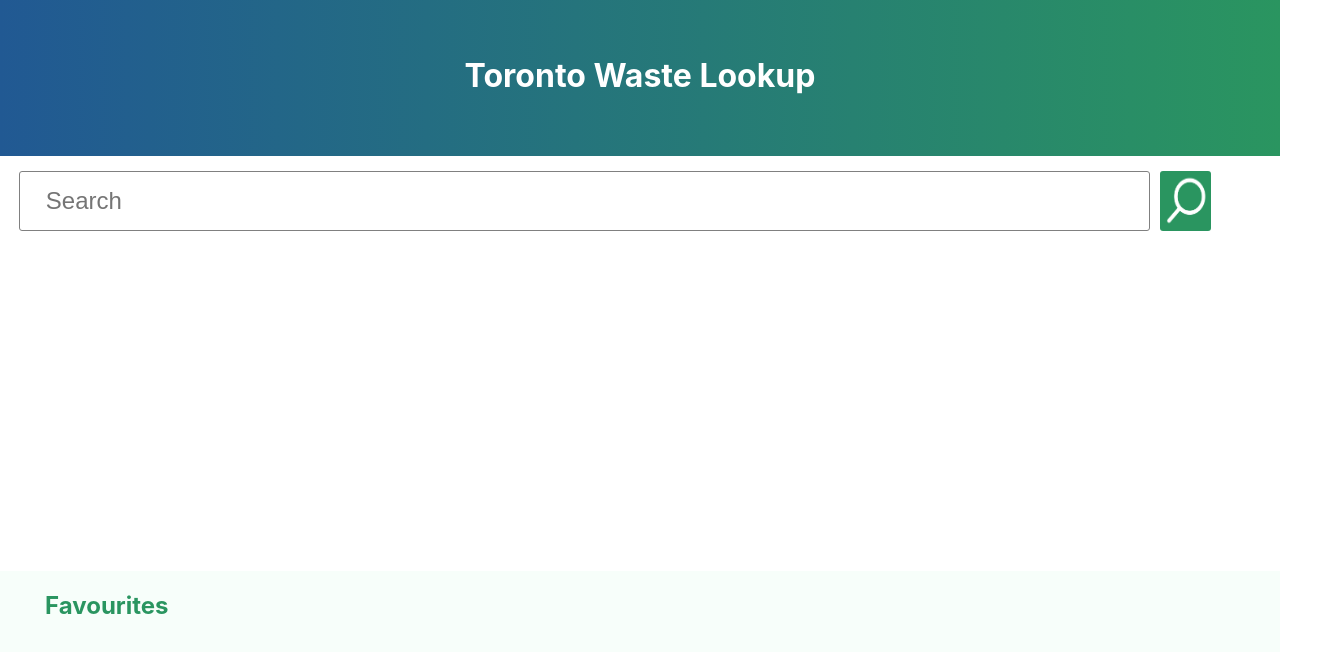
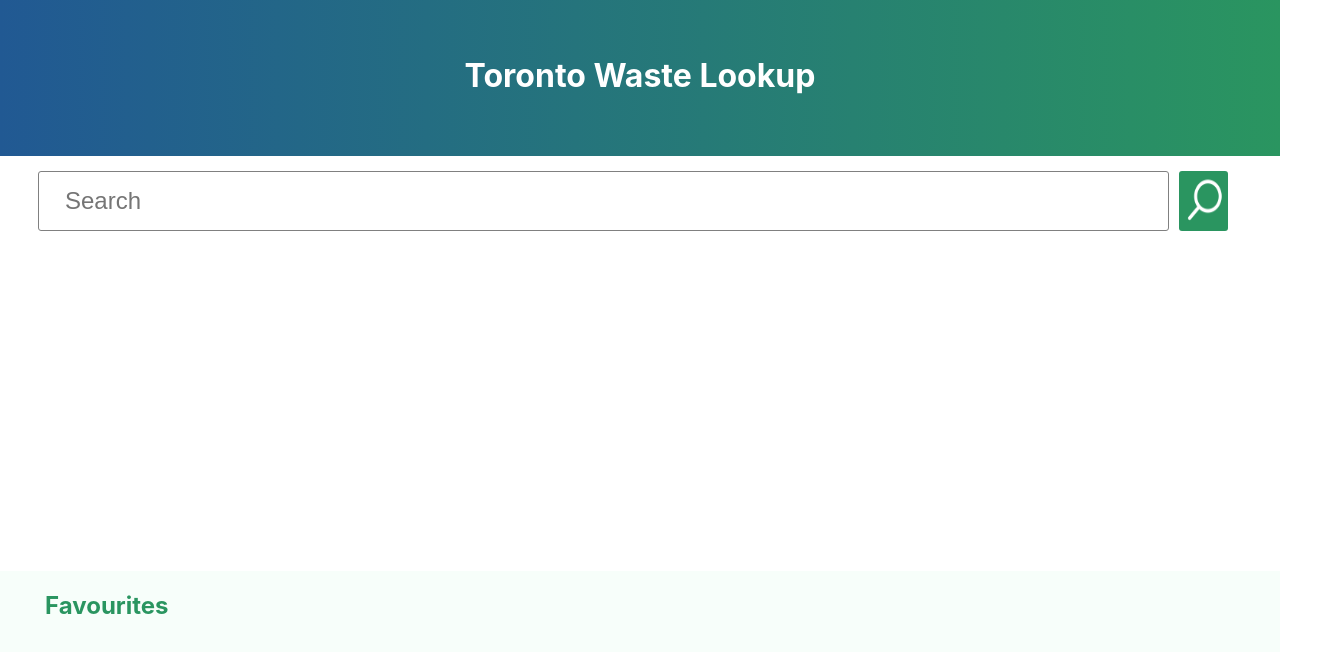
Before and after one commit to Hamza-Akhtar/waste-lookup, a React (Create React App) app: page / in a window 1280 px wide. Shown: the top 652 px of the page, 1325 px wide, since content can reach past the window. Built offline with nearby package versions, Linux system fonts and the light colour scheme.

Commit message:
fixed design

```diff
--- a/src/components/Favourites.css
+++ b/src/components/Favourites.css
@@ -8,13 +8,12 @@
 
 .favouritesH2 {
     padding-left: 45px;
-    width: 100%;
 }
 
  .resultDiv2 {
     width: 100%;
-    margin-left: 50px;
     color: black;
+    margin-left: 3.8%;
     margin-top: -15px;
 }
 
--- a/src/components/Favourites.js
+++ b/src/components/Favourites.js
@@ -1,7 +1,7 @@
 import React from 'react';
 
 import './Favourites.css'
-import img from './star-btn.png'
+import img from './star-btn-selected.png'
 import ReactHtmlParser from 'react-html-parser';
 
 
--- a/src/components/Search.css
+++ b/src/components/Search.css
@@ -13,15 +13,15 @@
     border-radius: 3px;
     font-size: 1.5rem;
     float:left;
-    margin-left: 1.5vw;
+    margin-left: 3vw;
     padding-left: 2vw;
 }
 
 .searchBtn {
     height: 7.5vh;
     min-height: 43px;
-    width: 4%;
-    min-width: 35px;
+    width: 3.8%;
+    min-width: 30px;
     margin-left: 0.8vw;
     background-color: #2a9560;
     font-size: 20px;
--- a/src/components/Search.js
+++ b/src/components/Search.js
@@ -72,7 +72,7 @@
                     <button onClick={this.search} className="searchBtn"></button>
                 </div>
                 <div>
-                    <SearchResults addorRemoveFromFavs={this.addorRemoveFromFavs} arr={filteredList} />
+                    <SearchResults addorRemoveFromFavs={this.addorRemoveFromFavs} arr={filteredList} favourites={this.state.favourites} />
                     <Favourites  addorRemoveFromFavs={this.addorRemoveFromFavs} favourites={this.state.favourites} />
                 </div>
             </div>
--- a/src/components/SearchResults.css
+++ b/src/components/SearchResults.css
@@ -7,12 +7,12 @@
 
  .resultDiv {
     width: 100%;
-    margin-left: 50px;
+    margin-left: 3.8%;
 }
 
 .outer {
     float: left;
-    width: 5%;
+    width: 25px;
 }
 
 .star {
--- a/src/components/SearchResults.js
+++ b/src/components/SearchResults.js
@@ -2,13 +2,15 @@
 import './SearchResults.css';
 import ReactHtmlParser from 'react-html-parser';
 
-import img from './star-btn.png'
+import img from './star-btn.png';
+import starSelected from './star-btn-selected.png';
 
 
 
 class SearchResults extends Component {
     render() {
     var result = this.props.arr;
+    var favourites = this.props.favourites;
     const filteredListDiv = result && result.length > 0 ? result.map(
         elem => {
             const html =  ReactHtmlParser(elem.body);
@@ -16,7 +18,7 @@
             <div className="resultDiv">
             <div className="resultTitle">
             <p className="outer">
-                <img onClick={() => this.props.addorRemoveFromFavs(elem)} alt="add or remove from favourites" src={img} className="star"></img></p>
+                <img onClick={() => this.props.addorRemoveFromFavs(elem)} alt="add or remove from favourites" src={(elem.title in favourites) ? starSelected : img} className="star"></img></p>
                 <p>{elem.title}</p>
             </div>
             <div className="resultBody" dangerouslySetInnerHTML={ {__html: html} } />
```
Also changed, not shown: src/components/star-btn-selected.png (added), src/ux/search-btn.png.
